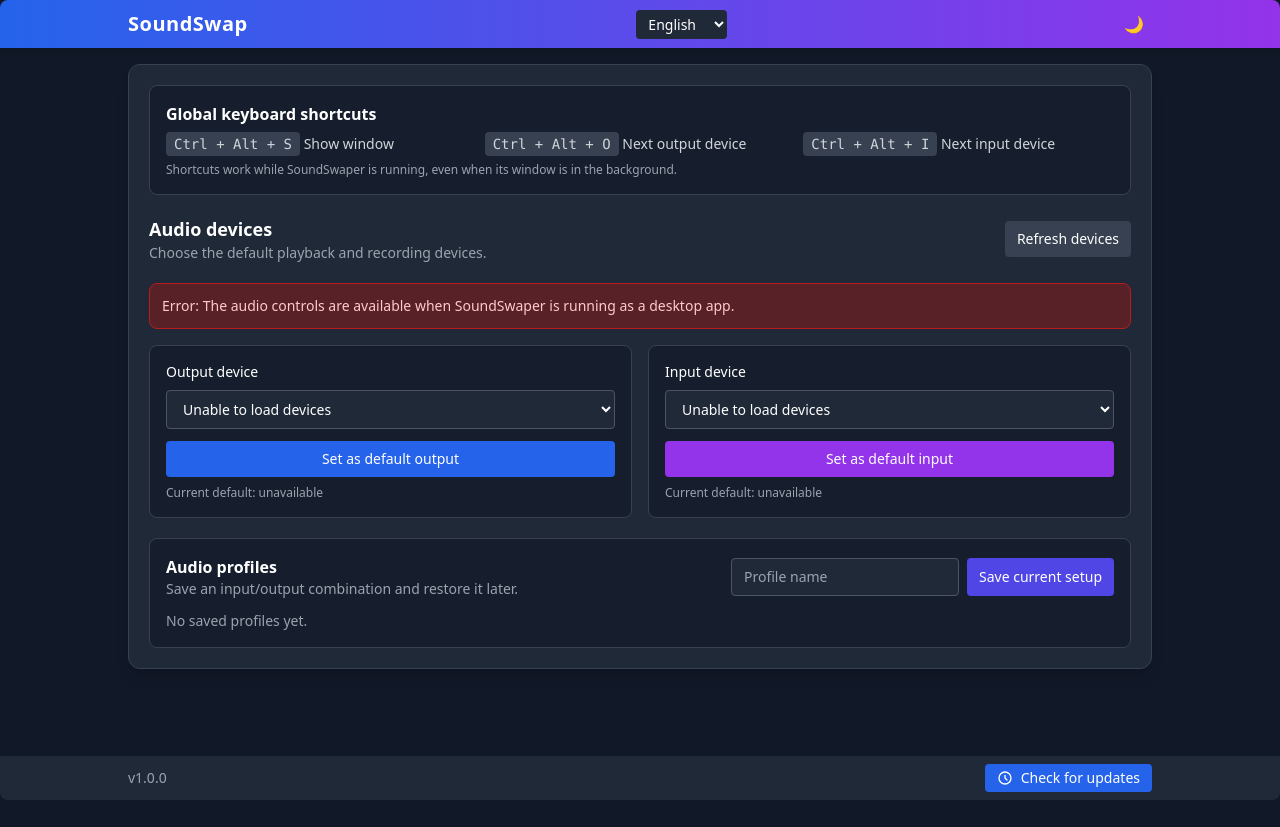
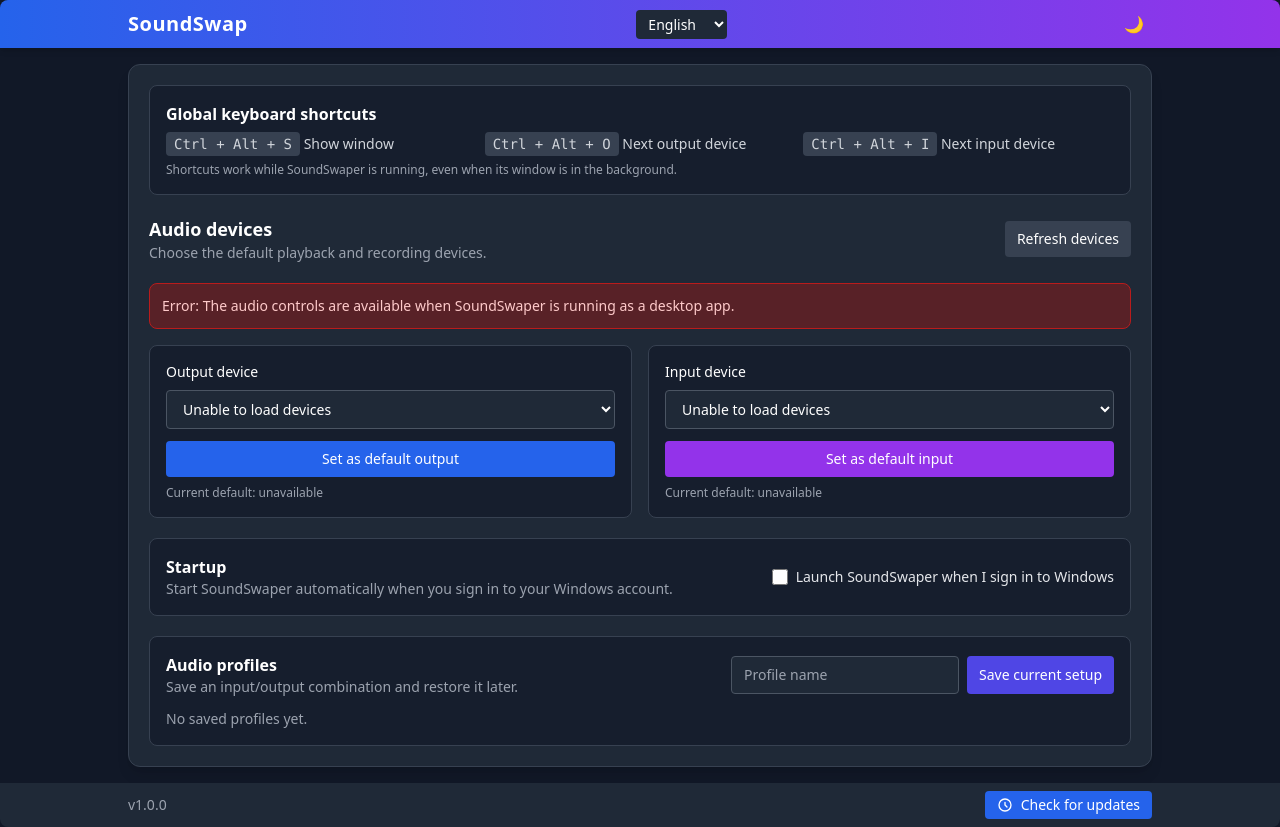
Before and after one commit to Stevehunn/soundswaper, a plain HTML site: page src-tauri/frontend/index.html in a window 1280 px wide. Before the commit the page ends 800 px from the top, so only its background shows below. Drawn offline with nearby package versions, Linux system fonts and the light colour scheme.

Commit message:
Add Windows startup preference integration

```diff
--- a/src-tauri/frontend/index.html
+++ b/src-tauri/frontend/index.html
@@ -91,6 +91,19 @@
           </div>
         </div>
         <div class="mt-5 rounded-lg border border-gray-700 bg-gray-900/60 p-4">
+          <div class="flex flex-wrap items-center justify-between gap-3">
+            <div>
+              <h2 class="font-semibold" data-i18n="startupTitle">Startup</h2>
+              <p class="text-sm text-gray-400" data-i18n="startupDescription">Start SoundSwaper automatically when you sign in to your Windows account.</p>
+            </div>
+            <label class="flex items-center gap-2 text-sm text-gray-200">
+              <input id="startWithWindows" type="checkbox" onchange="toggleStartWithWindows(this.checked)" class="h-4 w-4 rounded border-gray-600 bg-gray-800 text-blue-600 focus:ring-blue-500" />
+              <span data-i18n="startWithWindows">Launch SoundSwaper when I sign in to Windows</span>
+            </label>
+          </div>
+        </div>
+
+        <div class="mt-5 rounded-lg border border-gray-700 bg-gray-900/60 p-4">
           <div class="flex flex-wrap items-center justify-between gap-3 mb-3">
             <div>
               <h2 class="font-semibold">Audio profiles</h2>
@@ -171,9 +184,11 @@
     // Language data
     const translations = {
       en: { checkUpdates: "Check for updates", newVersionAvailable: "New version available!",
-             customizeTheme: "Customize Theme" },
+             customizeTheme: "Customize Theme", startupTitle: "Startup", startWithWindows: "Launch SoundSwaper when I sign in to Windows",
+             startupDescription: "Start SoundSwaper automatically when you sign in to your Windows account." },
       fr: { checkUpdates: "Vérifier les mises à jour", newVersionAvailable: "Nouvelle version disponible!",
-            customizeTheme: "Personnaliser le thème" }
+            customizeTheme: "Personnaliser le thème", startupTitle: "Démarrage", startWithWindows: "Lancer SoundSwaper à l’ouverture de session Windows",
+            startupDescription: "Démarrer automatiquement SoundSwaper lorsque vous ouvrez votre session Windows." }
     };
 
     // Apply a language without changing persisted settings (used during startup).
@@ -403,6 +418,23 @@
       });
     }
 
+    async function toggleStartWithWindows(enabled) {
+      const checkbox = document.getElementById('startWithWindows');
+      checkbox.disabled = true;
+      try {
+        await getTauriInvoke()('set_start_with_windows', { enabled });
+        if (appConfiguration) appConfiguration.start_with_windows = enabled;
+        showAudioStatus(enabled
+          ? 'SoundSwaper will start when you sign in to Windows.'
+          : 'SoundSwaper will no longer start automatically with Windows.');
+      } catch (error) {
+        checkbox.checked = !enabled;
+        showAudioStatus('Could not update Windows startup setting: ' + String(error), true);
+      } finally {
+        checkbox.disabled = false;
+      }
+    }
+
     async function loadAppConfiguration() {
       try {
         appConfiguration = await getTauriInvoke()('load_configuration');
@@ -411,12 +443,19 @@
         appConfiguration.theme ||= 'system';
         applyLanguage(appConfiguration.language);
         applyTheme(appConfiguration.theme);
+        const startupEnabled = await getTauriInvoke()('get_start_with_windows');
+        document.getElementById('startWithWindows').checked = startupEnabled;
+        if (appConfiguration.start_with_windows !== startupEnabled) {
+          appConfiguration.start_with_windows = startupEnabled;
+          await persistConfiguration();
+        }
         renderAudioProfiles();
       } catch (error) {
         showAudioStatus('Could not load saved profiles: ' + String(error), true);
         appConfiguration = { configurations: [], theme: 'system', language: 'en', check_for_updates: true, start_with_windows: false, data_path: '' };
         applyLanguage(appConfiguration.language);
         applyTheme(appConfiguration.theme);
+        document.getElementById('startWithWindows').checked = false;
         renderAudioProfiles();
       }
     }
```
